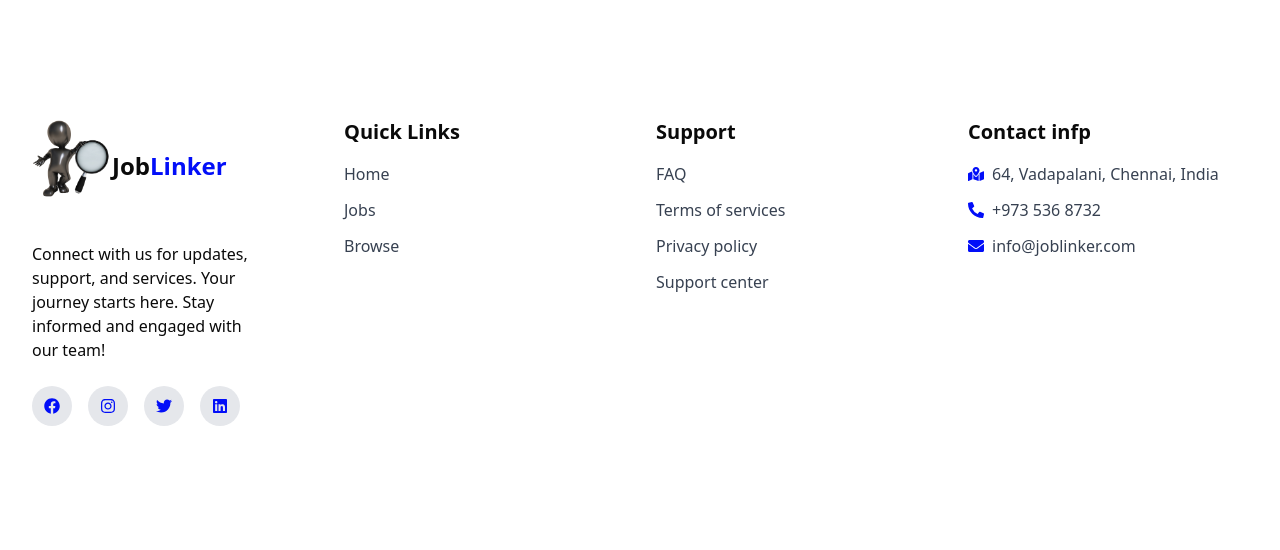
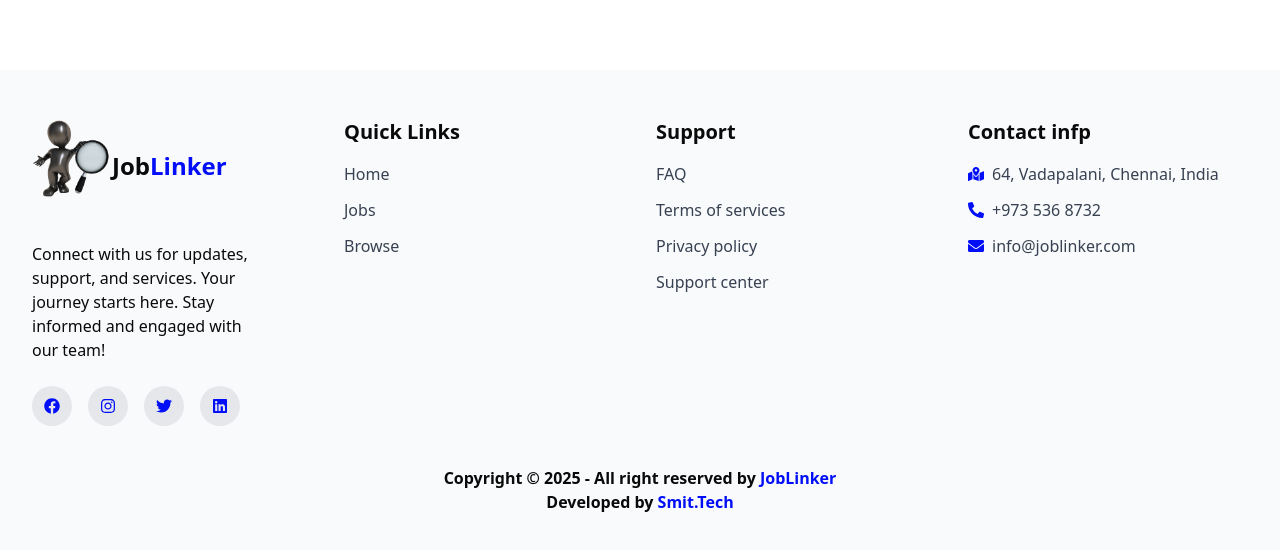
Before and after one commit to Smitbhuva15/JOB-PORTAL, a React (Vite) app in the folder frontend/: page / in a window 1280 px wide. Shown: the part 668-1218 px from the top of the page. Before the commit the page ends 1142 px from the top, so only its background shows below. Built offline with nearby package versions, Linux system fonts and the light colour scheme; no server answers.

Commit message:
changes apply in footer.jsx

```diff
--- a/frontend/src/components/component/Footer.jsx
+++ b/frontend/src/components/component/Footer.jsx
@@ -12,7 +12,7 @@ const Footer = () => {
 
     return (
         <>
-            <div className="py-12 bg-gary-100 px-8 min-h-52">
+            <div className="py-12 bg-gary-100 px-8 min-h-52 bg-slate-50 ">
                 <div className="container mx-auto grid grid-cols-1 md:grid-cols-4 sm:grid-cols-2 gap-8">
                     <div className="space-y-6 mr-14">
                         <div className="flex items-center space-x-2">
@@ -129,6 +129,10 @@ const Footer = () => {
                     </div>
 
                 </div>
+                <div className="text-center container w-full mt-10 font-semibold">
+         <p>Copyright © 2025 - All right reserved by <span className="text-[#020ef8] font-bold">JobLinker</span></p>
+         <p className="mb-5">Developed by <span className="text-[#020ef8] font-bold">Smit.Tech</span> </p>
+         </div>
             </div>
         </>
     );
```
